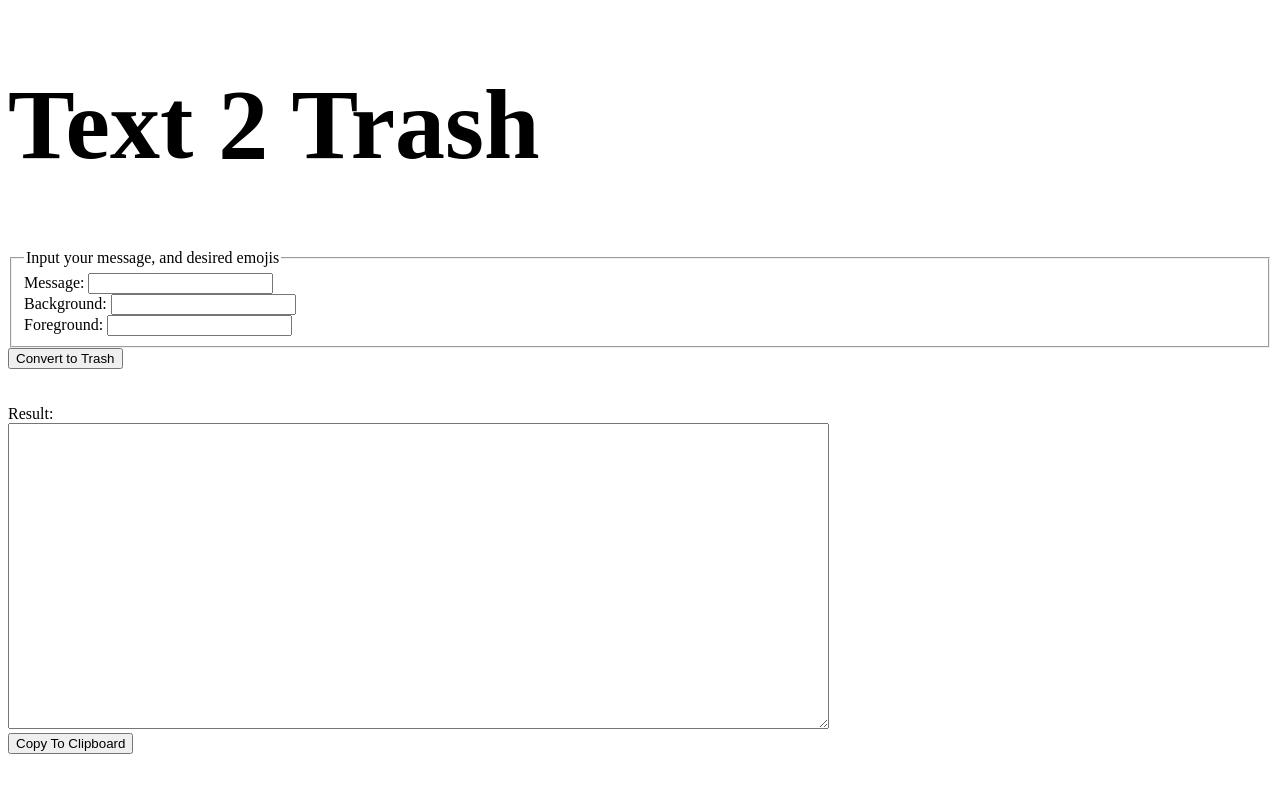
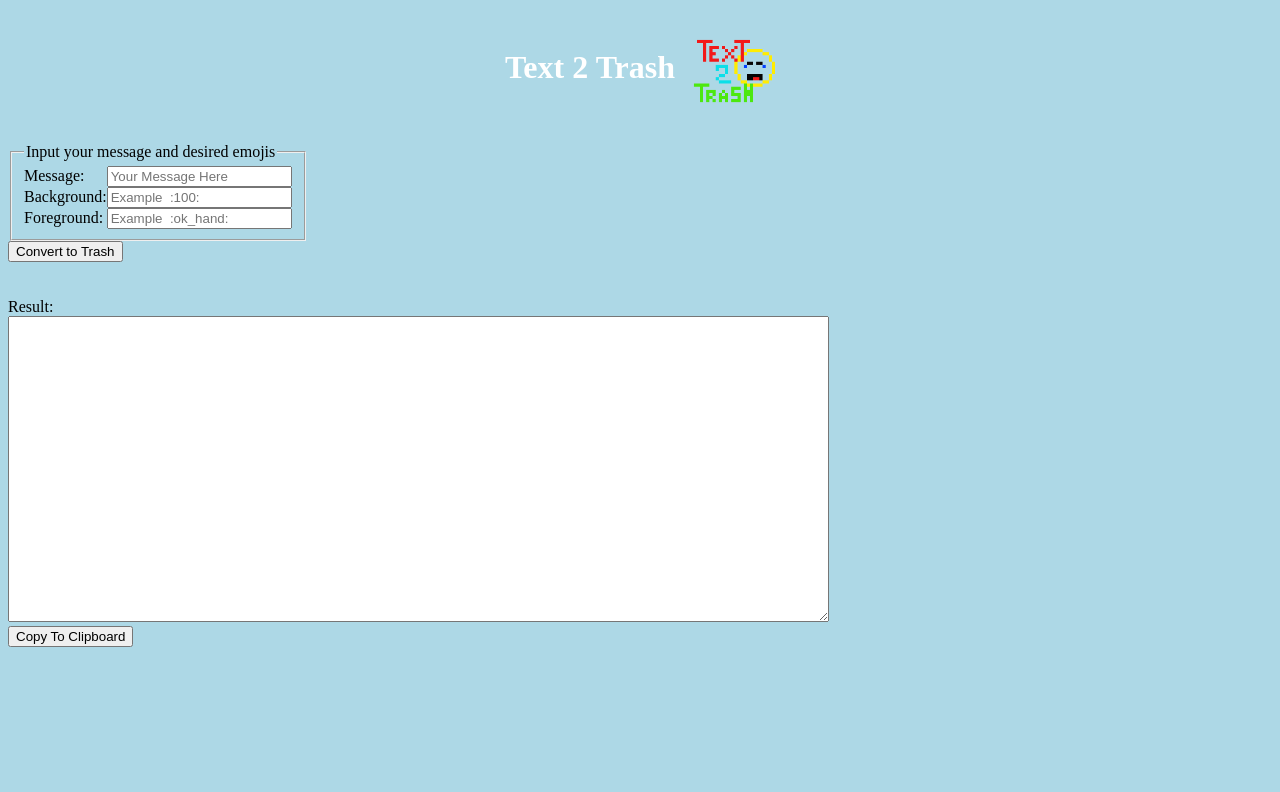
Before and after one commit to dabusking/text-to-trash, a website: page src/index.html in a window 1280 px wide. Drawn offline with Linux system fonts and the light colour scheme.

Commit message:
added some css changes

```diff
--- a/src/emojiConverter.js
+++ b/src/emojiConverter.js
@@ -39,15 +39,8 @@ function emojiConverter() {
     "0": ["1110", "1010", "1010", "1010", "1110"]
   };
 
-  // var string = process.argv[2];
   var string = document.getElementById("message").value;
-
-      // string = "help";
-
-  // var background = process.argv[3];
   var background = document.getElementById("background").value;
-
-  // var foreground = process.argv[4];
   var foreground = document.getElementById("foreground").value;
 
   var string = string.toUpperCase();
@@ -63,10 +56,7 @@ function emojiConverter() {
         stringAsArr.push(lib[char]);
     }
 
-
   }
-
-  // console.log(stringAsArr);
 
   var finalString = "";
   var  charLineMax = 5;
@@ -85,8 +75,6 @@ function emojiConverter() {
               }
           }
       }
-      //letter space
-      // finalString = finalString + background;
 
        finalString = finalString + "\n";
        document.getElementById('result').value = finalString;
@@ -95,18 +83,34 @@ function emojiConverter() {
   console.log(finalString);
 }
 
+
+//This function validates the message content with regex so it only takes in A-Z, a-z, and 0-9
+function validateMessage(value, message){
+  var isValid = /^[A-Za-z0-9 ]*[A-Za-z0-9][A-Za-z0-9]*$/.test(value);
+
+  if(isValid){
+    document.getElementById("errorMessage").style.display = "none";
+  }else {
+    document.getElementById("errorMessage").style.display = "inline";
+  }
+
+  return isValid;
+}
+
+
+//This function coppies the text from the results window to the user's clipboard for ease of use
 function copyToClipBoard()
   {
     var copyResultsBtn = document.getElementById('copyResultsBtn');
     copyResultsBtn.addEventListener('click', function(event) {
-  // Select the email link anchor text
+
     var results = document.getElementById('result');
     var range = document.createRange();
+
     range.selectNode(results);
     window.getSelection().addRange(range);
 
     try {
-      // Now that we've selected the anchor text, execute the copy command
       var successful = document.execCommand('copy');
       var msg = successful ? 'successful' : 'unsuccessful';
       console.log('Copy results command was ' + msg);
@@ -114,8 +118,6 @@ function copyToClipBoard()
       console.log('Oops, unable to copy');
     }
 
-    // Remove the selections - NOTE: Should use
-    // removeRange(range) when it is supported
     window.getSelection().removeAllRanges();
     });
   }
--- a/src/index.html
+++ b/src/index.html
@@ -2,6 +2,7 @@
 <html>
   <head land="en">
     <meta charset="UTF-8">
+    <link rel="stylesheet" type="text/css" href="styles/style.css">
     <script src="emojiConverter.js"></script>
     <script language="JavaScript">
       function convertToTrash() {
@@ -10,15 +11,17 @@
     </script>
   </head>
   <body>
-    <h1 style="font-size: 100px">Text 2 Trash</h1>
+    <h1 id="title">Text 2 Trash<img align="center" src="texttotrashlogo.png" alt="Text To Trash Logo" height="100" width="100"></img></h1>
     <form>
       <fieldset>
-        <legend>Input your message, and desired emojis</legend>
-          Message: <input type="text" name="message" id="message"></br>
-          Background: <input type="text" name="background" id="background"></br>
-          Foreground: <input type="text" name="foreground" id="foreground"></br>
+        <legend>Input your message and desired emojis</legend>
+          <p><label for="message">Message:</label> <input type="text" placeholder="Your Message Here" name="message" id="message" onchange="validateMessage(this.value, 'errorMessage');"></p>
+          <p><label for="background">Background:</label> <input type="text" placeholder="Example  :100:" name="background" id="background"></p>
+          <p><label for="foreground">Foreground:</label> <input type="text" placeholder="Example  :ok_hand:" name="foreground" id="foreground"></p>
     </fieldset>
       <input type="button" onclick="convertToTrash();" value="Convert to Trash">
+      </br>
+      <p class="error-message" id="errorMessage">ERROR: Please only use Numbers and English Letters!</p>
     </form>
   </br>
   </br>
--- a/src/languageConverter.js
+++ b/src/languageConverter.js
@@ -1,8 +1,5 @@
 var fs = require('fs');
 var path = require('path');
-
-//Load the docx file as a binary
-// var content = fs.readFileSync(path.resolve(__dirname, 'lib.txt'), 'binary');
 
 const readline = require('readline');
 
--- /dev/null
+++ b/src/styles/style.css
@@ -0,0 +1,23 @@
+body {
+    background-color: lightblue;
+}
+
+h1 {
+    color: white;
+    text-align: center;
+}
+
+/*p {
+    font-family: verdana;
+    font-size: 20px;
+}*/
+
+.error-message {
+  display: none;
+  color: red;
+}
+
+form  { display: table;      }
+p     { display: table-row;  }
+label { display: table-cell; }
+input { display: table-cell; }
```
Also changed, not shown: src/index.js (deleted, +0 -14 lines), src/lib.json (+11 -1 lines), README.md.
